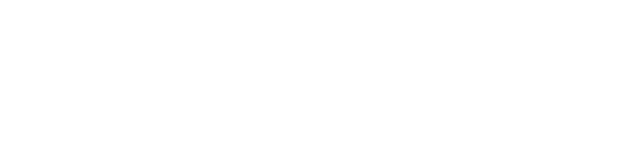
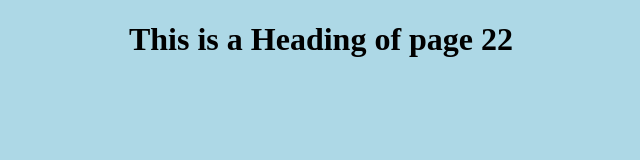
Before and after one commit to Pavel-Golovkin/first_project, a plain HTML site: page web_pages/page22.html in a window 1280 px wide. Shown: the whole page, without its empty margins (319-959 px from the left). Drawn offline with Linux system fonts and the light colour scheme.

```diff
--- a/css/styles.css
+++ b/css/styles.css
@@ -3,7 +3,7 @@ body {
 }
 
 h1, h2 {
-  color: white;
+  color: black;
   text-align: center;
 }
 
--- a/web_pages/page22.html
+++ b/web_pages/page22.html
@@ -0,0 +1,10 @@
+<!DOCTYPE html>
+<html>
+	<head>
+		<title>Page 22 Title</title>
+		<link rel="stylesheet" href="/css/styles.css">
+	</head>
+	<body>
+		<h1>This is a Heading of page 22</h1>
+	</body>
+</html>
```
Also changed, not shown: web_pages/page33.html (added, +1 -0 lines).
